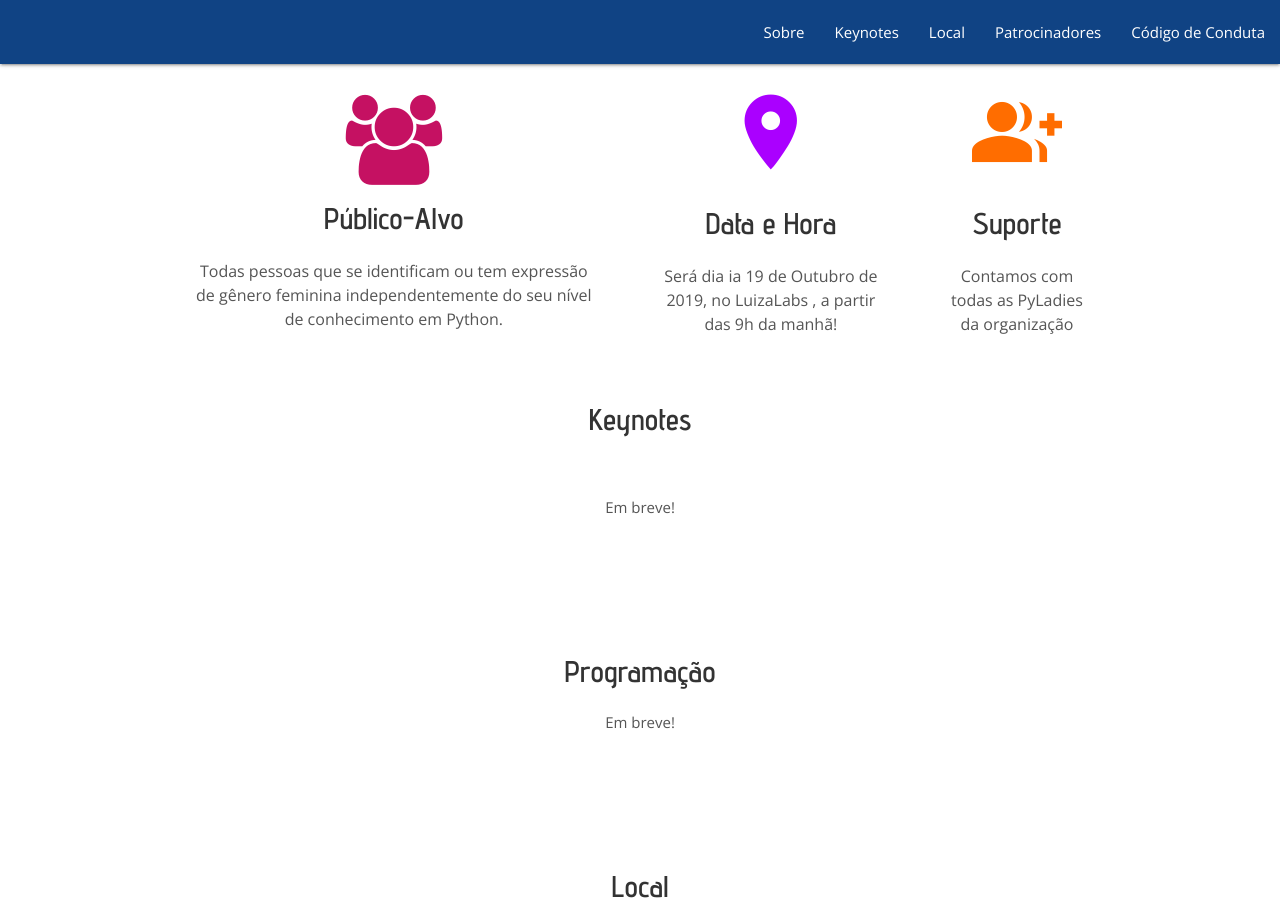
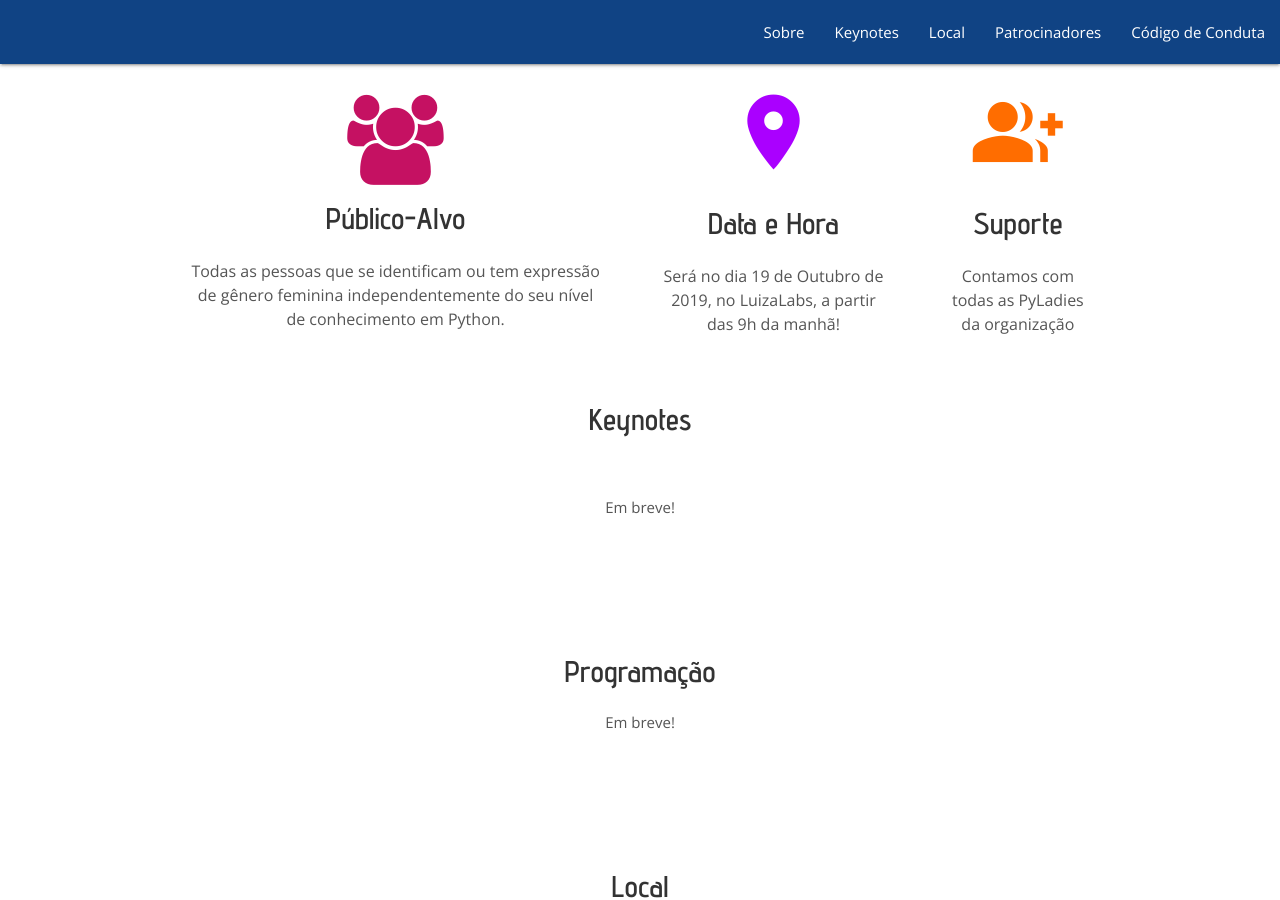
Before and after one commit to pyladies-brazil/conf, a Jekyll site: the page built from index.html, in a window 1280 px wide and 900 px high, scrolled down 1024 px. Built offline with Jekyll 4.4.1, drawn with Linux system fonts in a browser that asks for light colours; nearby versions of some CDN libraries.

Commit message:
improve wording based on @anapaulamendes review

```diff
--- a/_includes/about.html
+++ b/_includes/about.html
@@ -10,14 +10,14 @@
     <div class="tech">
       <span> <i class="large fa fa-users face"></i> </span>
       <h2>Público-Alvo</h2>
-      <p>Todas pessoas que se identificam ou tem expressão de gênero feminina independentemente do seu nível de conhecimento em Python.</p>
+      <p>Todas as pessoas que se identificam ou tem expressão de gênero feminina independentemente do seu nível de conhecimento em Python.</p>
     </div>
 
     <div class="tech">
 
         <span> <i class="large material-icons location">location_on</i> </span>
         <h2>Data e Hora</h2>
-      <p>Será dia ia 19 de Outubro de 2019, no LuizaLabs , a partir das 9h da manhã! </p>
+      <p>Será no dia 19 de Outubro de 2019, no LuizaLabs, a partir das 9h da manhã!</p>
     </div>
     <div class="tech">
 
```
